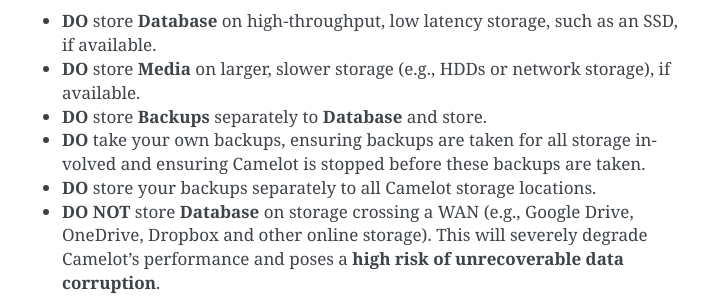
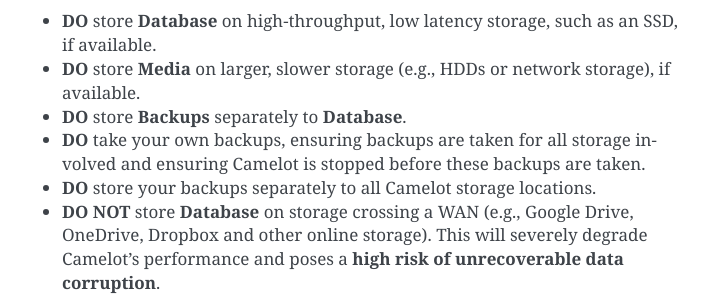
Before and after one commit to heidihendry/camelot, a Sphinx documentation site: the page built from doc/datasets.rst, in a window 1280 px wide and 900 px high, scrolled down 1396 px. Shown: the part 155-453 px from the top of the window, without its empty margins (388-1108 px from the left). Built offline with Sphinx 7.4.7, drawn with Linux system fonts in a browser that asks for light colours.

Commit message:
Remove superfluous words

```diff
--- a/doc/datasets.rst
+++ b/doc/datasets.rst
@@ -63,7 +63,7 @@
 
 * **DO** store **Database** on high-throughput, low latency storage, such as an SSD, if available.
 * **DO** store **Media** on larger, slower storage (e.g., HDDs or network storage), if available.
-* **DO** store **Backups** separately to **Database** and store.
+* **DO** store **Backups** separately to **Database**.
 * **DO** take your own backups, ensuring backups are taken for all storage
   involved and ensuring Camelot is stopped before these backups are taken.
 * **DO** store your backups separately to all Camelot storage locations.
```
